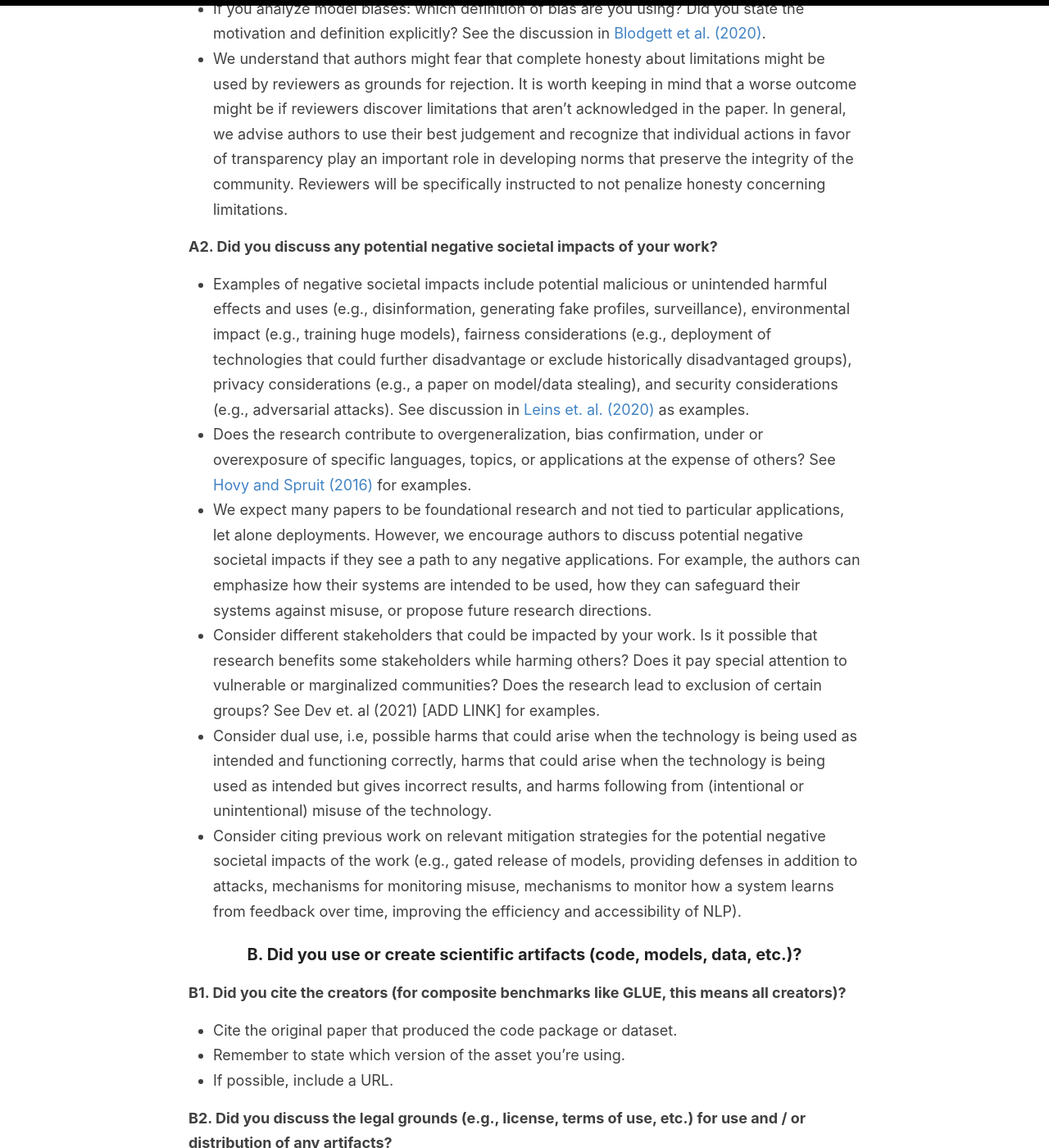
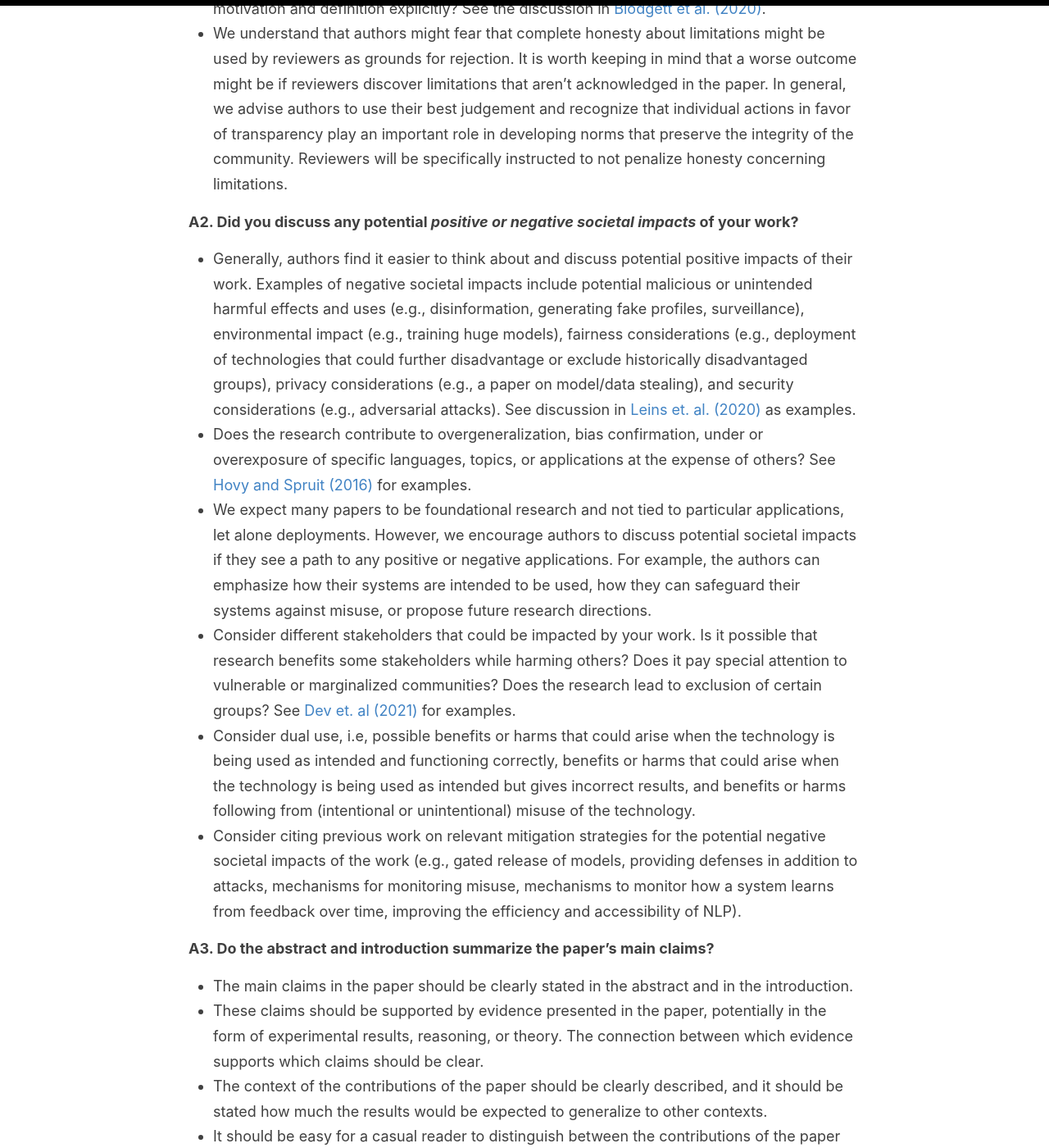
Before and after one commit to amitmerchant1990/reverie, a Jekyll site: the page built from responsibleNLPresearch.md, in a window 1280 px wide and 1400 px high, scrolled down 1829 px. Shown: the whole window at 82% size. Built offline with Jekyll 4.4.1, drawn with Linux system fonts in a browser that asks for light colours; our own code applies the rules of GitHub Pages for plain Markdown files; some of the changed text lies outside the part shown.

Commit message:
Update responsibleNLPresearch.md

```diff
--- a/responsibleNLPresearch.md
+++ b/responsibleNLPresearch.md
@@ -8,39 +8,48 @@
 
 ## Checklist questions
 For each question in the checklist:
-- If you answer "yes", indicate the section(s) where the information can be found in your paper. Note that you do not need to have a separate entitled section in the paper for each of the questions. Information about limitations for instance could be part of the conclusion. Several questions can indicate the same section (for instance, citation and license for data are likely going to appear in the same (sub)section of your paper).
-- If you answer "no" to the question, provide a justification for why.
-The list is meant as a point of reflection for the authors. You are strongly encouraged to take a look at the checklist early on as it likely will positively influence the way you do your research and write the paper, rather than treating it as an afterthought.
+- If you answer "Yes", indicate the section(s) where the information can be found in your paper. Note that you do not need to have a separate entitled section in the paper for each of the questions. Information about limitations for instance could be part of the conclusion. Several questions can indicate the same section (for instance, citation and license for data are likely going to appear in the same (sub)section of your paper).
+- If you answer "No" to the question, provide a justification for why.
+The list is meant as a point of reflection for the authors. You are strongly encouraged to take a look at the checklist early on as it likely will positively influence the way you do your research and write the paper.
 
 The questions are framed in terms of transparency: "Did you include [information]?" While it is generally preferable that your paper clearly answers positively to the question, it is perfectly acceptable that it does not, provided a proper justification is given (e.g., "We were unable to find the license for the dataset we used"). Not answering positively to a question is not grounds for rejection. While the questions are phrased in a binary way, we acknowledge that the true answer is often more nuanced, so please just use your best judgement and write a justification to elaborate. All supporting evidence can appear either in the main paper or the supplemental material.
 
 We provide guidance on how to answer each of the checklist questions below.
 
 ### A. For every submission:
-**A1. Did you describe the limitations of your work?**
+**A1. Did you describe the *limitations* of your work?**
 - Point out any strong assumptions and how robust your results are to violations of these assumptions (e.g., independence assumptions, noiseless settings, model well-specification, asymptotic approximations only held locally). Reflect on how these assumptions might be violated in practice and what the implications would be.
 - Reflect on the scope of your claims, e.g., if you only tested your approach on a few datasets, languages, or did a few runs. In general, empirical results often depend on implicit assumptions, which should be articulated.
 Reflect on the factors that influence the performance of your approach. For example, a speech-to-text system might not be able to be reliably used to provide closed captions for online lectures because it fails to handle technical jargon.
 - If you analyze model biases: which definition of bias are you using? Did you state the motivation and definition explicitly? See the discussion in [Blodgett et al. (2020)](https://aclanthology.org/2020.acl-main.485.pdf).
 - We understand that authors might fear that complete honesty about limitations might be used by reviewers as grounds for rejection. It is worth keeping in mind that a worse outcome might be if reviewers discover limitations that aren't acknowledged in the paper. In general, we advise authors to use their best judgement and recognize that individual actions in favor of transparency play an important role in developing norms that preserve the integrity of the community. Reviewers will be specifically instructed to not penalize honesty concerning limitations.
 
-**A2. Did you discuss any potential negative societal impacts of your work?**
-- Examples of negative societal impacts include potential malicious or unintended harmful effects and uses (e.g., disinformation, generating fake profiles, surveillance), environmental impact (e.g., training huge models), fairness considerations (e.g., deployment of technologies that could further disadvantage or exclude historically disadvantaged groups), privacy considerations (e.g., a paper on model/data stealing), and security considerations (e.g., adversarial attacks). See discussion in [Leins et. al. (2020)](https://aclanthology.org/2020.acl-main.261.pdf) as examples.
+**A2. Did you discuss any potential *positive or negative societal impacts* of your work?**
+- Generally, authors find it easier to think about and discuss potential positive impacts of their work. Examples of negative societal impacts include potential malicious or unintended harmful effects and uses (e.g., disinformation, generating fake profiles, surveillance), environmental impact (e.g., training huge models), fairness considerations (e.g., deployment of technologies that could further disadvantage or exclude historically disadvantaged groups), privacy considerations (e.g., a paper on model/data stealing), and security considerations (e.g., adversarial attacks). See discussion in [Leins et. al. (2020)](https://aclanthology.org/2020.acl-main.261.pdf) as examples.
 - Does the research contribute to overgeneralization, bias confirmation, under or overexposure of specific languages, topics, or applications at the expense of others? See [Hovy and Spruit (2016)](https://aclanthology.org/P16-2096.pdf) for examples.
-- We expect many papers to be foundational research and not tied to particular applications, let alone deployments. However, we encourage authors to discuss potential negative societal impacts if they see a path to any negative applications. For example, the authors can emphasize how their systems are intended to be used, how they can safeguard their systems against misuse, or propose future research directions.
-- Consider different stakeholders that could be impacted by your work. Is it possible that research benefits some stakeholders while harming others? Does it pay special attention to vulnerable or marginalized communities? Does the research lead to exclusion of certain groups? See Dev et. al (2021) [ADD LINK] for examples.
-- Consider dual use, i.e, possible harms that could arise when the technology is being used as intended and functioning correctly, harms that could arise when the technology is being used as intended but gives incorrect results, and harms following from (intentional or unintentional) misuse of the technology.
+- We expect many papers to be foundational research and not tied to particular applications, let alone deployments. However, we encourage authors to discuss potential  societal impacts if they see a path to any positive or negative applications. For example, the authors can emphasize how their systems are intended to be used, how they can safeguard their systems against misuse, or propose future research directions.
+- Consider different stakeholders that could be impacted by your work. Is it possible that research benefits some stakeholders while harming others? Does it pay special attention to vulnerable or marginalized communities? Does the research lead to exclusion of certain groups? See [Dev et. al (2021)](https://aclanthology.org/2021.emnlp-main.150.pdf) for examples.
+- Consider dual use, i.e, possible benefits or harms that could arise when the technology is being used as intended and functioning correctly, benefits or harms that could arise when the technology is being used as intended but gives incorrect results, and benefits or harms following from (intentional or unintentional) misuse of the technology.
 - Consider citing previous work on relevant mitigation strategies for the potential negative societal impacts of the work (e.g., gated release of models, providing defenses in addition to attacks, mechanisms for monitoring misuse, mechanisms to monitor how a system learns from feedback over time, improving the efficiency and accessibility of NLP).
 
+**A3. Do the abstract and introduction summarize the paper’s main claims?**
+- The main claims in the paper should be clearly stated in the abstract and in the introduction.
+- These claims should be supported by evidence presented in the paper, potentially in the form of experimental results, reasoning, or theory. The connection between which evidence supports which claims should be clear.
+- The context of the contributions of the paper should be clearly described, and it should be stated how much the results would be expected to generalize to other contexts.
+- It should be easy for a casual reader to distinguish between the contributions of the paper and open questions, future work, aspirational goals, motivations, etc.
 
-### B. Did you use or create scientific artifacts (code, models, data, etc.)?
+### B. Did you use or create *scientific artifacts*?
+- Scientific artifacts may include code, data, models or other artifacts.
+- Most NLP research uses scientific artifacts.
+- Many NLP papers are accompanied by new scientific artifacts.
 
-**B1. Did you cite the creators (for composite benchmarks like GLUE, this means all creators)?**
+**B1. Did you cite the creators of artifacts you used?**
+- For composite artifacts like the [GLUE benchmark](https://gluebenchmark.com/), this means all creators.
 - Cite the original paper that produced the code package or dataset.
 - Remember to state which version of the asset you're using.
 - If possible, include a URL.
 
-**B2. Did you discuss the legal grounds (e.g., license, terms of use, etc.) for use and / or distribution of any artifacts?**
+**B2. Did you discuss the *license or terms* for use and / or distribution of any artifacts?**
 - State the name of the license (e.g., CC-BY 4.0) for each asset.
 - If you scraped or collected data from a particular source (e.g., website or social media API), you should state the copyright and terms of service of that source. Please note that some sources do not allow inference of protected categories like gender, sexual orientation, health status, etc.
     - The data might be in public domain and licensed for research purposes.
@@ -50,13 +59,13 @@
 - If you are repackaging an existing dataset, you should state the original license as well as the one for the derived asset (if it has changed).
 - If you cannot find this information online, you are encouraged to reach out to the asset's creators.
 
-**B3. Did you discuss if your use of existing artifact(s) was consistent with their intended use, provided that it was specified? For the artifacts you create, do you specify intended use and whether that is compatible with the original access conditions (in particular, derivatives of data accessed for research purposes should not be used outside of research contexts)?**
-- The data and/or pretrained models are released under a specified license that is compatible with the conditions under which access to data was granted (in particular, derivatives of data accessed for research purposes should not be deployed in the real world as anything other than a research prototype, especially commercially)
+**B3. Did you discuss if your use of existing artifact(s) was consistent with their *intended use*, provided that it was specified? For the artifacts you create, do you specify intended use and whether that is compatible with the original access conditions (in particular, derivatives of data accessed for research purposes should not be used outside of research contexts)?**
+- Data and/or pretrained models are released under a specified license that is compatible with the conditions under which access to data was granted (in particular, derivatives of data accessed for research purposes should not be deployed in the real world as anything other than a research prototype, especially commercially)
 - The paper specifies the efforts to limit the potential use to circumstances in which the data/models could be used safely (such as an accompanying data/model statement).
 - The data is sufficiently anonymized to make identification of individuals impossible without significant effort. If this is not possible due to the research type, please state so explicitly and explain why.
 - The paper discusses the harms that may ensue from the limitations of the data collection methodology, especially concerning marginalized/vulnerable populations, and specifies the scope within which the data can be used safely.
 
-**B4. Did you discuss the steps taken to check whether the data that was collected / used contains any personally identifiable information or offensive content, and the steps taken to protect / anonymize it?**
+**B4. Did you discuss the steps taken to check whether the data that was collected / used contains any *information that names or uniquely identifies individual people* or *offensive content*, and the steps taken to protect / anonymize it?**
 - There are some settings where the existence of offensive content is not necessarily bad (e.g., swear words occur naturally in text), or part of the research question (i.e., hate speech). This question is just to encourage discussion of potentially undesirable properties.
 - Explain how you checked for offensive content and identifiers (e.g., with a script, manually on a sample, etc.).
 - Explain how you anonymized the data, i.e., removed identifying information like names, phone and credit card numbers, addresses, user names, etc. Examples are monodirectional hashes, replacement, or removal of data points. If anonymization is not possible due to the nature of the research (e.g., author identification), explain why.
@@ -71,51 +80,52 @@
 **B6. Did you report relevant statistics like the number of examples, details of train / test / dev splits, etc. for the data that you used / created?**
 Even for commonly-used benchmark datasets, include the number of examples in train / validation / test splits, as these provide necessary context for a reader to understand experimental results. For example, small differences in accuracy on large test sets may be significant, while on small test sets they may not be.
 
-### C. Did you run computational experiments?
-**C1. Did you report the number of parameters in the models used, the total computational budget (e.g., GPU hours), and computing infrastructure used?**
+### C. Did you run *computational experiments*?
+
+**C1. Did you report the *number of parameters* in the models used, the *total computational budget* (e.g., GPU hours), and *computing infrastructure* used?**
 - Even for commonly-used models like BERT, reporting the number of parameters is important because it provides context necessary for readers to understand experimental results. The size of a model has an impact on performance, and it shouldn't be up to a reader to have to go look up the number of parameters in models to remind themselves of this information.
 - The total computational budget can be presented however is most appropriate for the paper -- if most experiments were run on GPUs, then important information would likely include the total number of GPU hours, the amount of parallelism across GPUs, the size of the GPUs, etc. to allow a reader to estimate the computational requirements to reproduce, use, or build upon the work.
 - Note that this should include information about all experiments, not just the final runs that led to the results presented in the paper. If exact numbers are not available, an estimate is better than nothing.
 
-**C2. Did you discuss the experimental setup, including hyperparameter search and best-found hyperparameter values?**
+**C2. Did you discuss the experimental setup, including *hyperparameter search* and *best-found hyperparameter* values?**
 - The experimental setup should include information about exactly how experiments were set up, like how model selection was done (e.g., early stopping on validation data, the single model with the lowest loss, etc.), how data was preprocessed, etc.
 - Many research projects involve manually tuning hyperparameters until some "good" values are found, and then running a final experiment which is reported in the paper. Other projects involve using random search or grid search to find hyperparameters. In all cases, report the results of such experiments, even if they were stopped early or didn't lead to your best results, as it allows a reader to know the process necessary to get to the final result and to estimate which hyperparameters were important to tune.
 - Be sure to include the best-found hyperparameter values (e.g., learning rate, regularization, etc.) as these are critically important for others to build on your work.
 - The experimental setup should likely be described in the main body of the paper, as that is important for reviewers to understand the results, but large tables of hyperparameters or the results of hyperparameter searches could be presented in the main paper or appendix.
 
-**C3. Did you report descriptive statistics about your results, e.g., error bars around results, summary statistics from sets of experiments, etc., and is it transparent whether you are reporting the max, mean, etc. or just a single run?**
+**C3. Did you report *descriptive statistics* about your results (e.g., error bars around results, summary statistics from sets of experiments), and is it transparent whether you are reporting the max, mean, etc. or just a single run?**
 - Error bars can be computed by running experiments with different random seeds, Clopper–Pearson confidence intervals can be placed around the results (e.g., accuracy), or expected validation performance can be useful tools here.
 - In all cases, when a result is reported, it should be clear if it is from a single run, the max across N random seeds, the average, etc.
 - When reporting a result on a test set, be sure to report a result of the same model on the validation set (if available) so others reproducing your work don't need to evaluate on the test set to confirm a reproduction.
 
-**C4. If you used existing packages (e.g., preprocessing, tokenizer, POS tagging, or evaluations such as ROUGE), did you report the implementation, model, and parameter settings used (e.g., NLTK, Spacy, etc.)?**
+**C4. If you used existing packages (e.g., for preprocessing, for normalization, or for evaluation), did you report the implementation, model, and parameter settings used (e.g., NLTK, Spacy, ROUGE, etc.)?**
 - The version number or reference to specific implementation is important because different implementations of the same metric can lead to slightly different results (e.g., ROUGE).
 - The paper cites the original work for the model or software package. If no paper exists, a URL to the website or repository is included.
 - If you modified an existing library, explain what changes you made.
 
 
-### D. Did you use human annotators (e.g., crowdworkers) or research with human subjects?
+### D. Did you use *human annotators* (e.g., crowdworkers) or *research with human participants*?
 
 **D1. Did you report the full text of instructions given to participants, including e.g., screenshots, disclaimers of any risks to participants or annotators, etc.?**
 - Examples of risks include a crowdsourcing experiment which might show offensive content or collect personal identifying information (PII). Ideally, the participants should be warned.
 - Including this information in the supplemental material is fine, but if the main contribution of your paper involves human subjects, then we strongly encourage you to include as much detail as possible in the main paper.
 
-**D2. Did you report information about how you recruited (e.g., crowdsourcing platform, students) and paid participants, and discuss if such payment is adequate given the participants’ demographic (e.g., country of residence)?**
+**D2. Did you report information about how you recruited (e.g., crowdsourcing platform, students) and paid participants, and discuss if such *payment is adequate* given the participants’ demographic (e.g., country of residence)?**
 - Be explicit about how you recruited your participants. For instance, mention the specific crowdsourcing platform used. If participants are students, give information about the population (e.g., graduate/undergraduate, from a specific field), and how they were compensated (e.g., for course credit or through payment).
 - In case of payment, provide the amount paid for each task (including any bonuses), and discuss how you determined the amount of time a task would take.
 Include discussion on how the wage was determined and how you determined that this was a fair wage.
 
-**D3. Did you discuss whether and how consent was obtained from people whose data you're using/curating?**
+**D3. Did you discuss whether and how *consent* was obtained from people whose data you're using/curating?**
 For example, if you collected data via crowdsourcing, did your instructions to crowdworkers explain how the data would be used?
 
-**D4. Was the data collection protocol approved (or determined exempt) by an ethics review board?**
+**D4. Was the data collection protocol *approved (or determined exempt)* by an ethics review board?**
 - Depending on the country in which research is conducted, ethics review (e.g., from an IRB board in the US context) may be required for any human subjects research. If an ethics review board was involved, you should clearly state it in the paper. However, stating that you obtained approval from an ethics review board does not imply that the societal impact of the work does not need to be discussed.
 - For initial submissions, do not include any information that would break anonymity, such as the institution conducting the review.
 
-**D5. Did you report the basic demographic and geographic characteristics of the annotator population that is the source of the data?**
+**D5. Did you report the basic demographic and geographic characteristics of the *annotator* population that is the source of the data?**
 - State if your data include any protected information (e.g., sexual orientation or political views under GDPR).
 - The paper is accompanied by a data statement (see [Bender and Friedman, 2018](https://aclanthology.org/Q18-1041.pdf)) describing the basic demographic and geographic characteristics of the author population that is the source of the data, and the population that it is intended to represent.
 - If applicable: the paper describes whether any characteristics of the human subjects were self-reported (preferably) or inferred (in what way), justifying the methodology and choice of description categories.
 
 ## ARR review form
-The ARR review form [ADD LINK] takes aspects of ethics and reproducibility into account.
+The [ARR review form](https://aclrollingreview.org/reviewform) takes aspects of ethics and reproducibility into account.
```
